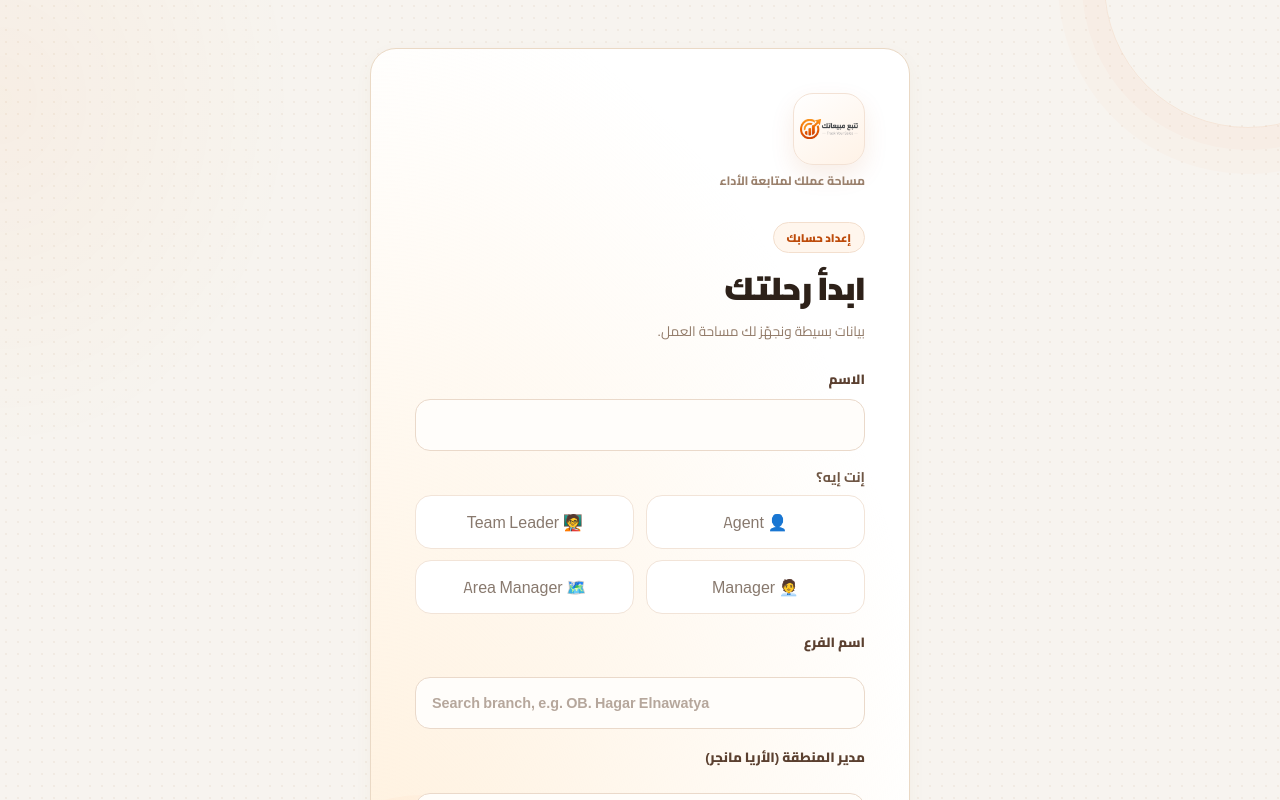
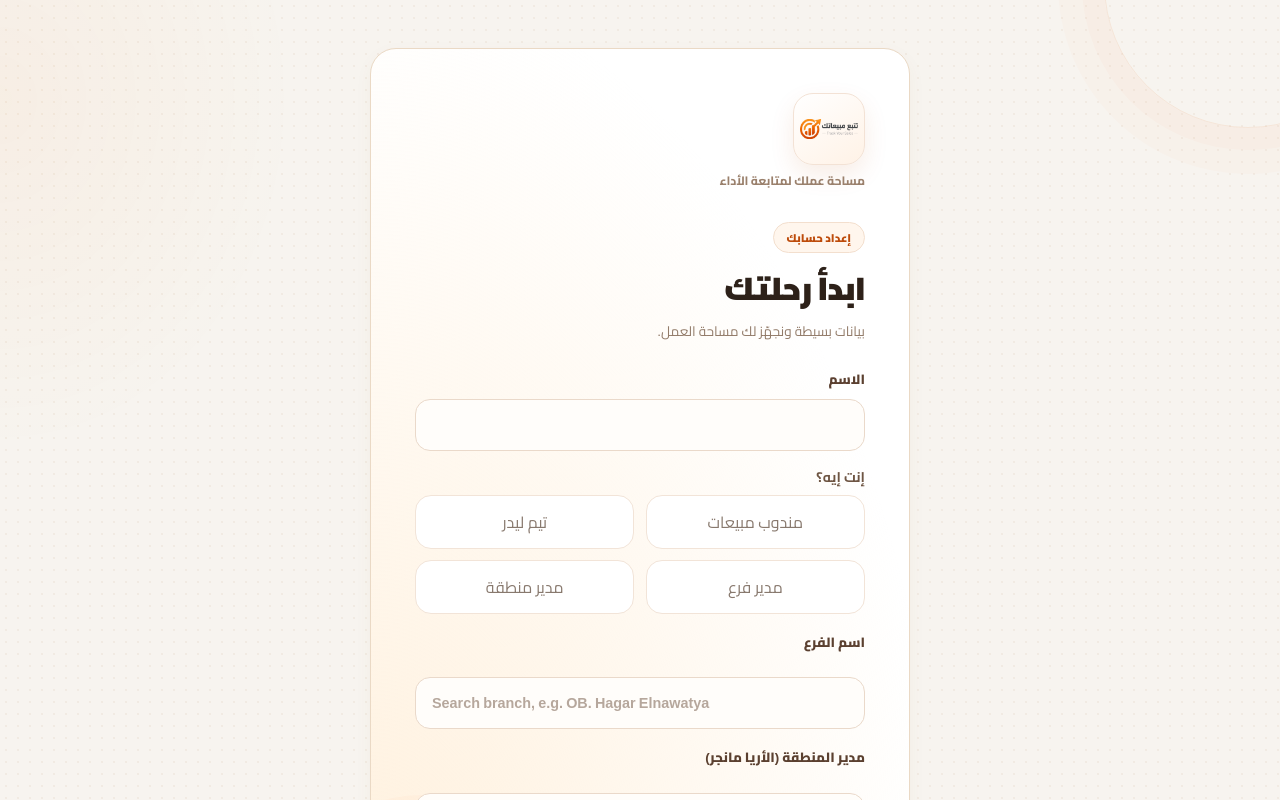
Before and after one commit to mahmoudkhairyy-cell/track-your-sales, a Next.js app: page /track-your-sales/log in a window 1280 px wide. Shown: the top 800 px of the page. Built offline with nearby package versions, Linux system fonts and the light colour scheme.

Commit message:
شاشة إعداد الحساب: شيلنا الإيموجي من كروت الدور وخليناها عربي نضيف
Rollback: revert this commit

```diff
--- a/src/components/AppShell.tsx
+++ b/src/components/AppShell.tsx
@@ -319,7 +319,7 @@ function FirstRunProfile({ onDone }: { onDone: () => void }) {
             <p className="font-black text-[#241f1b]">راجع بياناتك قبل ما تكمّل:</p>
             <p>👤 الاسم: <b>{name.trim()}</b></p>
             {role === "area_manager" ? <p>🔐 كلمة السر: <b>••••••••</b></p> : null}
-            <p>🏷️ الوظيفة: <b>{role === "agent" ? "Agent" : role === "team_leader" ? "Team Leader" : role === "manager" ? "Manager" : "Area Manager"}</b></p>
+            <p>🏷️ الوظيفة: <b>{role === "agent" ? "مندوب مبيعات" : role === "team_leader" ? "تيم ليدر" : role === "manager" ? "مدير فرع" : "مدير منطقة"}</b></p>
             {role !== "area_manager" ? <p>🏢 الفرع: <b>{branch}</b></p> : null}
             {role !== "area_manager" && role !== "manager" && branch !== OUTSIDE_BRANCHES ? <p>🗺️ مدير المنطقة: <b>{areaManager}</b></p> : null}
             <p className="pt-2 text-xs leading-5 text-[#88796e]">بعد الموافقة مينفعش تغيّر الاسم أو الفرع أو الوظيفة.</p>
@@ -344,10 +344,10 @@ function FirstRunProfile({ onDone }: { onDone: () => void }) {
           <p className="mb-2 text-sm font-bold text-[#6e5543]">إنت إيه؟</p>
           <div className="grid grid-cols-2 gap-2">
             {([
-              { key: "agent", label: "👤 Agent" },
-              { key: "team_leader", label: "🧑‍🏫 Team Leader" },
-              { key: "manager", label: "🧑‍💼 Manager" },
-              { key: "area_manager", label: "🗺️ Area Manager" },
+              { key: "agent", label: "مندوب مبيعات" },
+              { key: "team_leader", label: "تيم ليدر" },
+              { key: "manager", label: "مدير فرع" },
+              { key: "area_manager", label: "مدير منطقة" },
             ] as const).map((option) => (
               <button
                 key={option.key}
```
